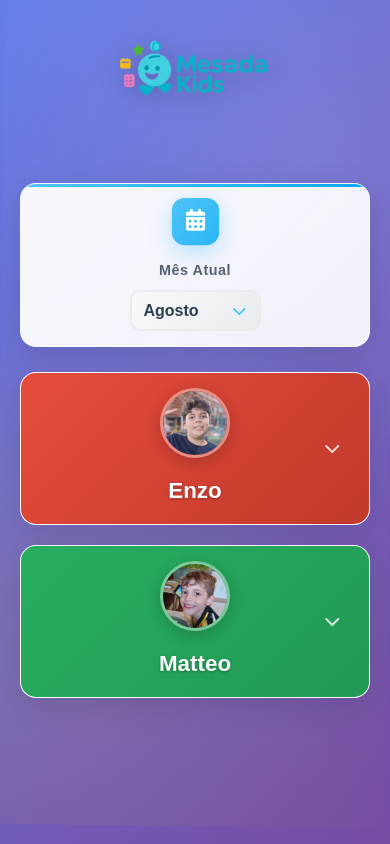
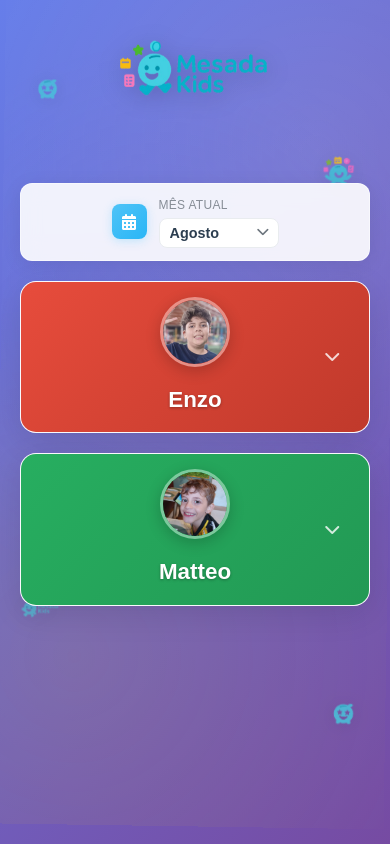
Before and after one commit to Ewertonalex/Contador_de_Mesada, a plain HTML site: page index.html in a window 390 px wide. Drawn offline with Linux system fonts and the light colour scheme.

Commit message:
✨ Adicionados mascotes animados flutuantes
- 4 mascotes espalhados pelos cantos da tela
- Animações únicas de flutuação com movimento X/Y/rotação/escala
- Delays diferentes para criar movimento natural
- Opacidade dinâmica e efeitos hover
- Responsividade: 80px→60px→45px (desktop→tablet→mobile)
- Z-index ajustado para não interferir na usabilidade
- Design mais divertido e envolvente mantendo profissionalismo

```diff
--- a/index.html
+++ b/index.html
@@ -9,6 +9,22 @@
     <link rel="stylesheet" href="https://cdnjs.cloudflare.com/ajax/libs/font-awesome/6.0.0/css/all.min.css">
 </head>
 <body>
+    <!-- Mascotes Animados -->
+    <div class="floating-mascots">
+        <div class="mascot mascot-1">
+            <img src="imagens/logo imagens/Logo Mascote Simplificado.png" alt="Mascote">
+        </div>
+        <div class="mascot mascot-2">
+            <img src="imagens/logo imagens/Logo Mascote Moeda-Cofrinho.png" alt="Mascote Cofrinho">
+        </div>
+        <div class="mascot mascot-3">
+            <img src="imagens/logo imagens/Logo MesadaKids com Moedas Caindo.png" alt="Mascote Moedas">
+        </div>
+        <div class="mascot mascot-4">
+            <img src="imagens/logo imagens/Logo Mascote Simplificado.png" alt="Mascote">
+        </div>
+    </div>
+
     <div class="container">
         <header class="header">
             <div class="logo-container">
--- a/styles.css
+++ b/styles.css
@@ -32,10 +32,65 @@ body::before {
     animation: backgroundFloat 20s ease-in-out infinite;
 }
 
+/* Mascotes Animados */
+.floating-mascots {
+    position: fixed;
+    top: 0;
+    left: 0;
+    width: 100%;
+    height: 100%;
+    pointer-events: none;
+    z-index: 1;
+    overflow: hidden;
+}
+
+.mascot {
+    position: absolute;
+    opacity: 0.6;
+    transition: opacity 0.3s ease;
+}
+
+.mascot:hover {
+    opacity: 0.9;
+}
+
+.mascot img {
+    width: 80px;
+    height: auto;
+    filter: drop-shadow(0 2px 8px rgba(0, 0, 0, 0.1));
+}
+
+/* Posicionamento dos Mascotes */
+.mascot-1 {
+    top: 15%;
+    left: 8%;
+    animation: floatMascot1 8s ease-in-out infinite;
+}
+
+.mascot-2 {
+    top: 25%;
+    right: 10%;
+    animation: floatMascot2 10s ease-in-out infinite 2s;
+}
+
+.mascot-3 {
+    bottom: 20%;
+    left: 5%;
+    animation: floatMascot3 12s ease-in-out infinite 4s;
+}
+
+.mascot-4 {
+    bottom: 15%;
+    right: 8%;
+    animation: floatMascot4 9s ease-in-out infinite 1s;
+}
+
 .container {
     max-width: 1100px;
     margin: 0 auto;
     padding: 25px;
+    position: relative;
+    z-index: 10;
 }
 
 .header {
@@ -108,64 +163,54 @@ body::before {
 }
 
 .month-selector {
-    background: linear-gradient(135deg, rgba(255, 255, 255, 0.95), rgba(255, 255, 255, 0.9));
-    padding: 20px 30px;
-    border-radius: 16px;
-    margin-bottom: 35px;
-    box-shadow: 0 8px 32px rgba(0,0,0,0.12);
-    backdrop-filter: blur(15px);
-    border: 1px solid rgba(255, 255, 255, 0.3);
-    position: relative;
-    overflow: hidden;
-}
-
-.month-selector::before {
-    content: '';
-    position: absolute;
-    top: 0;
-    left: 0;
-    right: 0;
-    height: 3px;
-    background: linear-gradient(90deg, #4FC3F7, #29B6F6, #03A9F4);
-    animation: gradientShift 3s ease-in-out infinite;
+    background: rgba(255, 255, 255, 0.9);
+    padding: 15px 25px;
+    border-radius: 12px;
+    margin-bottom: 25px;
+    box-shadow: 0 4px 20px rgba(0,0,0,0.08);
+    backdrop-filter: blur(10px);
+    border: 1px solid rgba(255, 255, 255, 0.5);
+    display: flex;
+    align-items: center;
+    justify-content: center;
+    gap: 15px;
 }
 
 .month-selector-header {
     display: flex;
     align-items: center;
-    gap: 20px;
+    gap: 15px;
 }
 
 .calendar-icon {
-    width: 50px;
-    height: 50px;
+    width: 40px;
+    height: 40px;
     background: linear-gradient(135deg, #4FC3F7, #29B6F6);
-    border-radius: 12px;
+    border-radius: 8px;
     display: flex;
     align-items: center;
     justify-content: center;
-    box-shadow: 0 4px 15px rgba(79, 195, 247, 0.3);
-    animation: iconPulse 2s ease-in-out infinite;
+    box-shadow: 0 2px 10px rgba(79, 195, 247, 0.3);
 }
 
 .calendar-icon i {
-    font-size: 1.5rem;
+    font-size: 1.2rem;
     color: white;
 }
 
 .month-info {
-    flex: 1;
     display: flex;
     flex-direction: column;
-    gap: 8px;
+    gap: 2px;
 }
 
 .month-label {
-    font-weight: 600;
-    color: #2c3e50;
-    font-size: 0.9rem;
+    font-weight: 500;
+    color: #6c757d;
+    font-size: 0.75rem;
     opacity: 0.8;
-    letter-spacing: 0.5px;
+    letter-spacing: 0.3px;
+    text-transform: uppercase;
 }
 
 .month-dropdown {
@@ -178,44 +223,36 @@ body::before {
     appearance: none;
     -webkit-appearance: none;
     -moz-appearance: none;
-    background: linear-gradient(135deg, #f8f9fa, #e9ecef);
-    border: 2px solid #e9ecef;
-    border-radius: 10px;
-    padding: 12px 45px 12px 16px;
-    font-size: 1.1rem;
+    background: white;
+    border: 1px solid #e9ecef;
+    border-radius: 8px;
+    padding: 8px 30px 8px 12px;
+    font-size: 0.95rem;
     font-weight: 600;
     color: #2c3e50;
-    min-width: 160px;
+    min-width: 130px;
     cursor: pointer;
-    transition: all 0.3s ease;
+    transition: all 0.2s ease;
     font-family: 'Poppins', sans-serif;
 }
 
 .month-dropdown select:hover {
     border-color: #4FC3F7;
-    background: linear-gradient(135deg, #fff, #f8f9fa);
-    transform: translateY(-1px);
-    box-shadow: 0 4px 15px rgba(79, 195, 247, 0.2);
+    box-shadow: 0 2px 8px rgba(79, 195, 247, 0.15);
 }
 
 .month-dropdown select:focus {
     outline: none;
     border-color: #29B6F6;
-    background: white;
-    box-shadow: 0 0 0 4px rgba(79, 195, 247, 0.15);
+    box-shadow: 0 0 0 3px rgba(79, 195, 247, 0.1);
 }
 
 .dropdown-arrow {
     position: absolute;
-    right: 15px;
-    color: #4FC3F7;
-    font-size: 0.9rem;
+    right: 10px;
+    color: #6c757d;
+    font-size: 0.8rem;
     pointer-events: none;
-    transition: transform 0.3s ease;
-}
-
-.month-dropdown:hover .dropdown-arrow {
-    transform: translateY(-2px);
 }
 
 .kids-container {
@@ -798,6 +835,31 @@ body::before {
         padding: 15px;
     }
 
+    /* Ajustar mascotes para mobile */
+    .mascot img {
+        width: 60px;
+    }
+
+    .mascot-1 {
+        top: 10%;
+        left: 5%;
+    }
+
+    .mascot-2 {
+        top: 20%;
+        right: 5%;
+    }
+
+    .mascot-3 {
+        bottom: 25%;
+        left: 3%;
+    }
+
+    .mascot-4 {
+        bottom: 10%;
+        right: 5%;
+    }
+
     .header h1 {
         font-size: 2.2rem;
     }
@@ -812,31 +874,29 @@ body::before {
     }
 
     .month-selector {
-        padding: 15px 20px;
-        margin-bottom: 25px;
+        padding: 12px 20px;
+        margin-bottom: 20px;
+        flex-direction: column;
+        gap: 10px;
     }
 
     .month-selector-header {
-        flex-direction: column;
-        gap: 15px;
-        text-align: center;
+        gap: 12px;
     }
 
     .calendar-icon {
-        width: 45px;
-        height: 45px;
-        margin: 0 auto;
+        width: 35px;
+        height: 35px;
     }
 
     .calendar-icon i {
-        font-size: 1.3rem;
+        font-size: 1rem;
     }
 
     .month-dropdown select {
-        width: 100%;
-        min-width: auto;
-        font-size: 1rem;
-        padding: 10px 35px 10px 12px;
+        min-width: 120px;
+        font-size: 0.9rem;
+        padding: 6px 25px 6px 10px;
     }
 
     .kids-container {
@@ -925,6 +985,19 @@ body::before {
 @media (max-width: 480px) {
     .container {
         padding: 10px;
+    }
+
+    /* Mascotes menores em telas pequenas */
+    .mascot img {
+        width: 45px;
+    }
+
+    .mascot {
+        opacity: 0.4;
+    }
+
+    .mascot:hover {
+        opacity: 0.7;
     }
 
     .header h1 {
@@ -1047,6 +1120,83 @@ body::before {
     66% { transform: translateY(10px) rotate(-1deg); }
 }
 
+/* Animações dos Mascotes */
+@keyframes floatMascot1 {
+    0%, 100% {
+        transform: translateY(0px) translateX(0px) rotate(0deg);
+        opacity: 0.6;
+    }
+    25% {
+        transform: translateY(-15px) translateX(10px) rotate(2deg);
+        opacity: 0.8;
+    }
+    50% {
+        transform: translateY(-25px) translateX(-5px) rotate(-1deg);
+        opacity: 0.7;
+    }
+    75% {
+        transform: translateY(-10px) translateX(15px) rotate(3deg);
+        opacity: 0.9;
+    }
+}
+
+@keyframes floatMascot2 {
+    0%, 100% {
+        transform: translateY(0px) translateX(0px) rotate(0deg) scale(1);
+        opacity: 0.6;
+    }
+    30% {
+        transform: translateY(-20px) translateX(-10px) rotate(-2deg) scale(1.1);
+        opacity: 0.8;
+    }
+    60% {
+        transform: translateY(-35px) translateX(8px) rotate(1deg) scale(0.95);
+        opacity: 0.9;
+    }
+    90% {
+        transform: translateY(-5px) translateX(-15px) rotate(-3deg) scale(1.05);
+        opacity: 0.7;
+    }
+}
+
+@keyframes floatMascot3 {
+    0%, 100% {
+        transform: translateY(0px) translateX(0px) rotate(0deg);
+        opacity: 0.6;
+    }
+    20% {
+        transform: translateY(10px) translateX(12px) rotate(1deg);
+        opacity: 0.8;
+    }
+    40% {
+        transform: translateY(-15px) translateX(-8px) rotate(-2deg);
+        opacity: 0.9;
+    }
+    60% {
+        transform: translateY(-30px) translateX(20px) rotate(2deg);
+        opacity: 0.7;
+    }
+    80% {
+        transform: translateY(-5px) translateX(-10px) rotate(-1deg);
+        opacity: 0.8;
+    }
+}
+
+@keyframes floatMascot4 {
+    0%, 100% {
+        transform: translateY(0px) translateX(0px) rotate(0deg) scale(1);
+        opacity: 0.6;
+    }
+    33% {
+        transform: translateY(-18px) translateX(-12px) rotate(3deg) scale(1.08);
+        opacity: 0.9;
+    }
+    66% {
+        transform: translateY(-8px) translateX(15px) rotate(-2deg) scale(0.92);
+        opacity: 0.7;
+    }
+}
+
 @keyframes slideInUp {
     from {
         opacity: 0;
```
